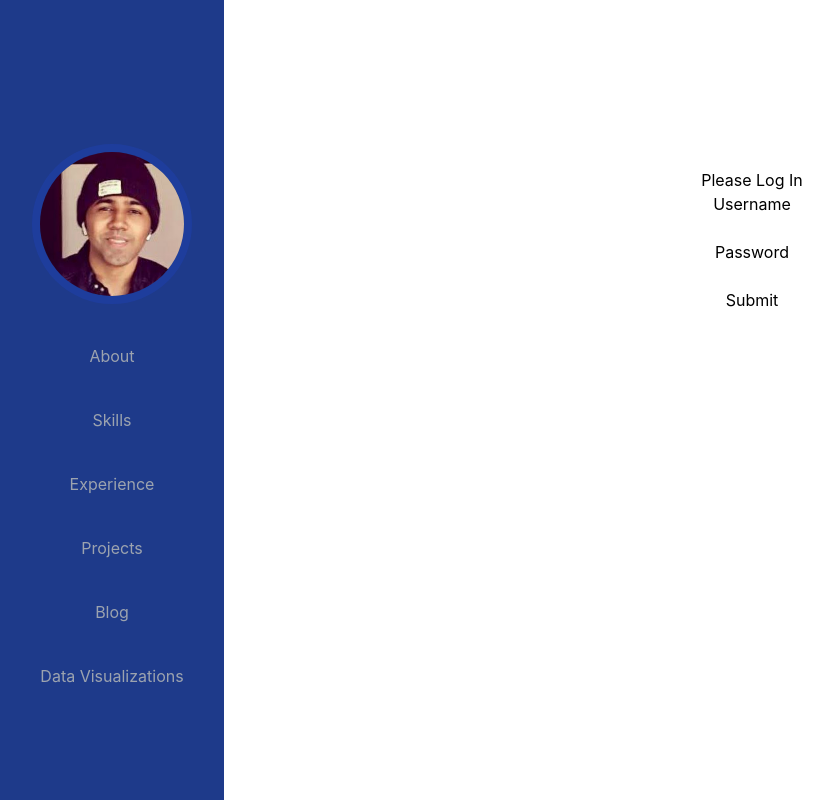
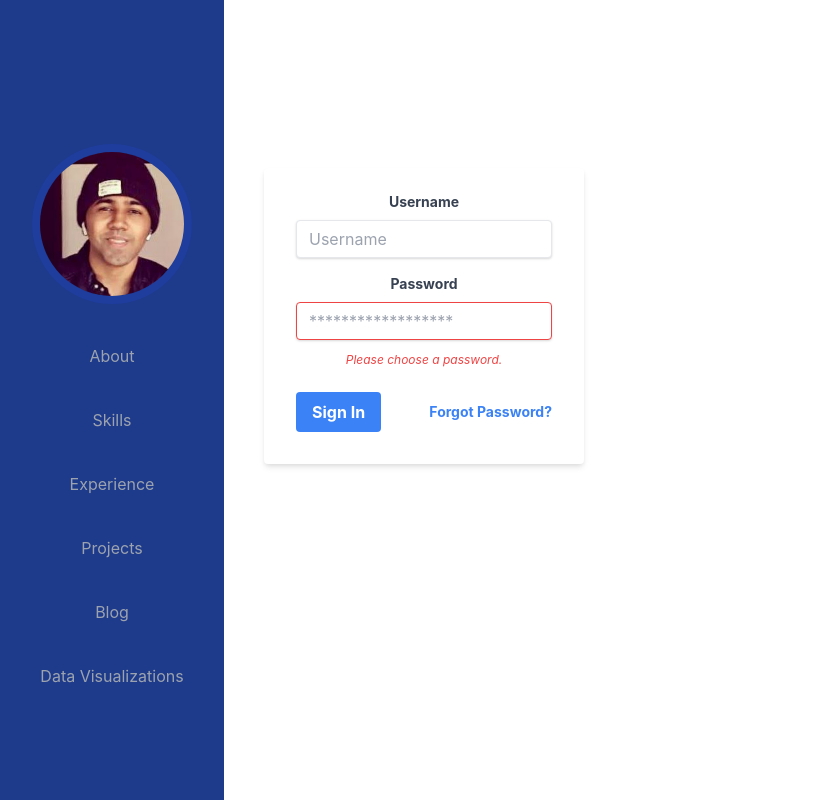
Before and after one commit to Zawad1879/Personal-Page, a React (Create React App) app: page /login in a window 1280 px wide. Shown: the whole page, without its empty margins (0-833 px from the left). Built offline with nearby package versions, Linux system fonts and the light colour scheme.

Commit message:
Add login form, include mongodb dependency

```diff
--- a/package.json
+++ b/package.json
@@ -10,6 +10,7 @@
     "axios": "^0.21.1",
     "d3": "^7.0.0",
     "framer-motion": "^4.1.17",
+    "mongodb": "^4.1.0",
     "react": "^17.0.2",
     "react-dom": "^17.0.2",
     "react-router-dom": "^5.2.0",
--- a/src/App.js
+++ b/src/App.js
@@ -9,7 +9,7 @@ import Projects from './pages/Projects';
 import Blog from './pages/Blog';
 import EditBlog from './pages/EditBlog';
 import Dataviz from './pages/Dataviz';
-import Login from './pages/login';
+import Login from './pages/Login';
 import { UserContext } from './context/UserContext';
 import { motion, AnimatePresence } from "framer-motion";
 import { Switch, Route, Redirect, useLocation, useHistory } from "react-router-dom";
--- /dev/null
+++ b/src/components/login-form.js
@@ -0,0 +1,44 @@
+
+export default function LoginForm({setUsername, setPassword, handleSubmit}) {
+    const required = value => {
+        if (!value) {
+          return (
+            <div className="alert alert-danger" role="alert">
+              This field is required!
+            </div>
+          );
+        }
+      };
+
+
+    return (
+        <div className="w-full max-w-xs">
+            <form className="bg-white shadow-md rounded px-8 pt-6 pb-8 mb-4"
+                onSubmit={handleSubmit}>
+                <div class="mb-4">
+                    <label class="block text-gray-700 text-sm font-bold mb-2" for="username">
+                        Username
+                    </label>
+                    <input class="shadow appearance-none border rounded w-full py-2 px-3 text-gray-700 leading-tight focus:outline-none focus:shadow-outline" id="username" type="text" placeholder="Username"
+                    onChange={e => setUsername(e.target.value)}/>
+                </div>
+                <div class="mb-6">
+                    <label class="block text-gray-700 text-sm font-bold mb-2" for="password">
+                        Password
+                    </label>
+                    <input class="shadow appearance-none border border-red-500 rounded w-full py-2 px-3 text-gray-700 mb-3 leading-tight focus:outline-none focus:shadow-outline" id="password" type="password" placeholder="******************"
+                    onChange={e => setPassword(e.target.value)}/>
+                    <p class="text-red-500 text-xs italic">Please choose a password.</p>
+                </div>
+                <div class="flex items-center justify-between">
+                    <button class="bg-blue-500 hover:bg-blue-700 text-white font-bold py-2 px-4 rounded focus:outline-none focus:shadow-outline" type="submit">
+                        Sign In
+                    </button>
+                    <a class="inline-block align-baseline font-bold text-sm text-blue-500 hover:text-blue-800" href="#">
+                        Forgot Password?
+                    </a>
+                </div>
+            </form>
+        </div>
+    );
+}
--- a/src/pages/login.js
+++ b/src/pages/login.js
@@ -3,6 +3,7 @@ import { UserContext } from '../context/UserContext';
 import { Link, useHistory } from 'react-router-dom';
 // import FirebaseContext from '../context/firebase';
 // import * as ROUTES from '../constants/routes';
+import LoginForm from '../components/login-form'
 
 export default function Login() {
   const history = useHistory();
@@ -10,11 +11,10 @@ export default function Login() {
   const [password, setPassword] = useState();
   const[user, setUser] = useContext(UserContext);
 
-  const handleClick = () => {
+  const handleSubmit = (evt) => {
     if(username === process.env.REACT_APP_USERNAME && password === process.env.REACT_APP_PASSWORD)
     {
         console.log('USERNAME PASSWORD MATCH');
-        setUser('Changed the default user');
         history.push('/edit-blog');
     }
   };
@@ -24,21 +24,8 @@ export default function Login() {
   }, []);
 
   return (
-    <div className="login-wrapper">
-      <h1>Please Log In</h1>
-      {/* <form> */}
-        <label>
-          <p>Username</p>
-          <input type="text" onChange={e => setUsername(e.target.value)}/>
-        </label>
-        <label>
-          <p>Password</p>
-          <input type="password" onChange={e => setPassword(e.target.value)}/>
-        </label>
-        <div>
-          <button onClick={handleClick}>Submit</button>
-        </div>
-      {/* </form> */}
-    </div>
+      <div>
+        <LoginForm setUsername={setUsername} setPassword={setPassword} handleSubmit={handleSubmit}/>
+      </div>
   );
 }
```
Also changed, not shown: 1 other file (tests, documents, lock files or other folders).
